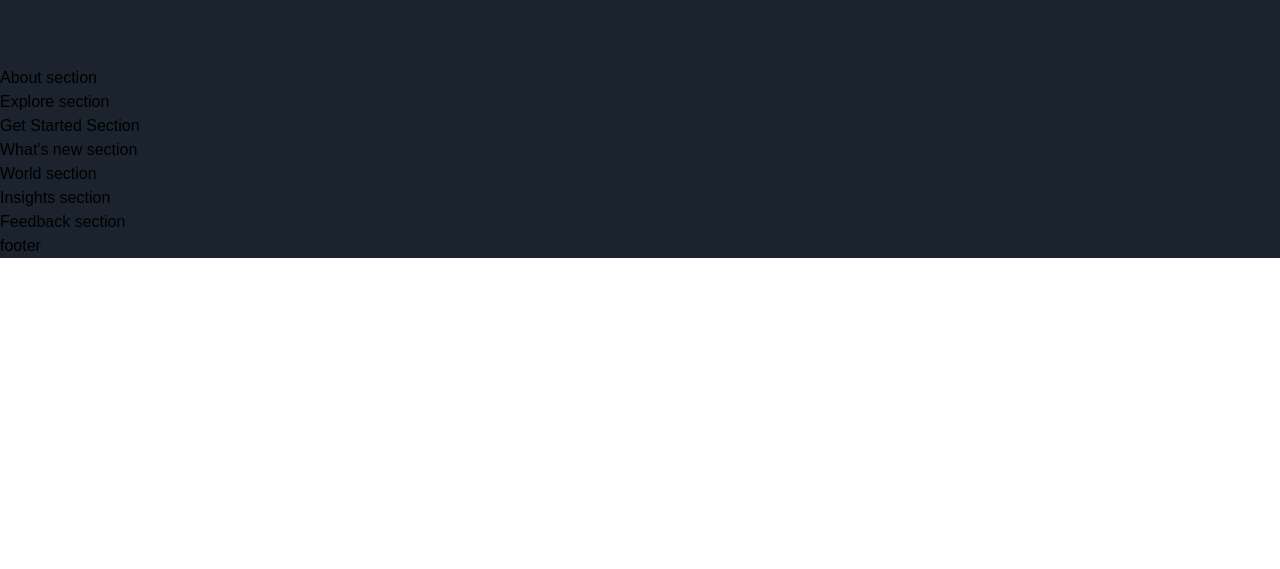
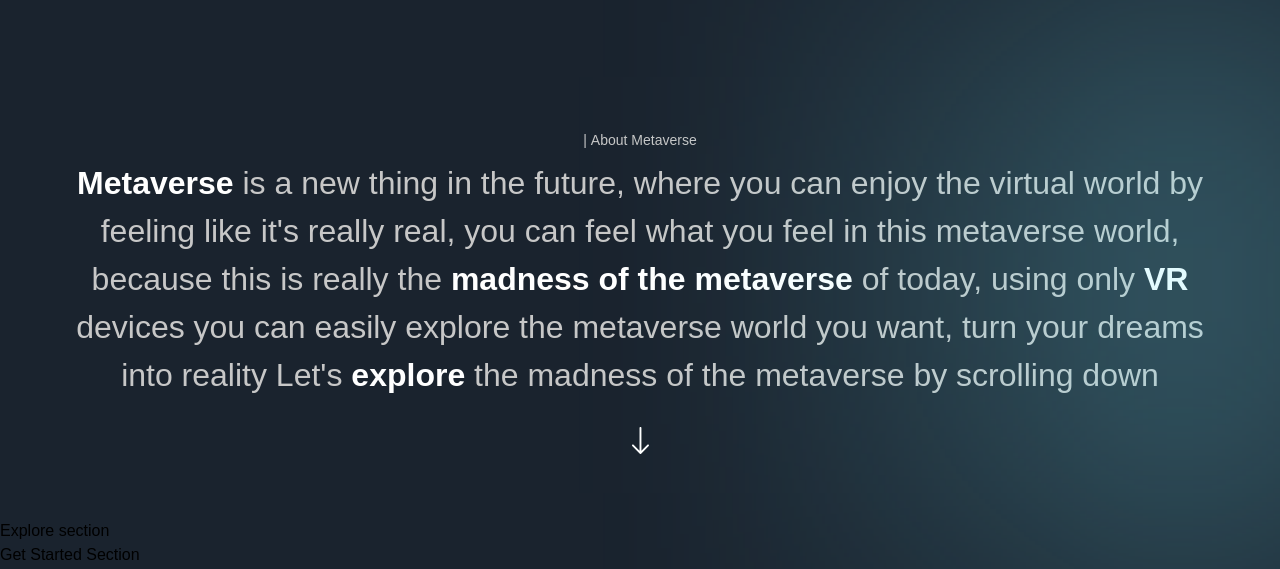
Before and after one commit to travistn/metaverse_nextjs, a Next.js app: page / in a window 1280 px wide. Shown: the part 1038-1607 px from the top of the page. Before the commit the page ends 1296 px from the top, so only its background shows below. Built offline with nearby package versions, Linux system fonts and the light colour scheme; a web font is replaced by a local one.

Commit message:
Added about section

```diff
--- a/sections/About.jsx
+++ b/sections/About.jsx
@@ -1,8 +1,40 @@
 'use client';
 
+import { motion } from 'framer-motion';
+import { TypingText } from '../components';
+
+import styles from '../styles';
+import { fadeIn, staggerContainer } from '../utils/motion';
+
 const About = () => (
-  <section>
-    About section
+  <section className={`${styles.paddings} relative z-10`}>
+    <div className='gradient-02 z-0' />
+    <motion.div
+      variants={staggerContainer}
+      initial='hidden'
+      whileInView='show'
+      viewport={{ once: false, amount: 0.25 }}
+      className={`${styles.innerWidth} mx-auto ${styles.flexCenter} flex-col`}>
+      <TypingText title='| About Metaverse' textStyles='text-center' />
+      <motion.p
+        variants={fadeIn('up', 'tween', 0.2, 1)}
+        className='mt-[8px] font-normal sm:text-[32px] text-[20px] text-center text-secondary-white'>
+        <span className='font-extrabold text-white'>Metaverse </span>is a new thing in the future,
+        where you can enjoy the virtual world by feeling like it's really real, you can feel what
+        you feel in this metaverse world, because this is really the{' '}
+        <span className='font-extrabold text-white'> madness of the metaverse </span>
+        of today, using only <span className='font-extrabold text-white'> VR </span> devices you can
+        easily explore the metaverse world you want, turn your dreams into reality Let's{' '}
+        <span className='font-extrabold text-white'> explore </span> the madness of the metaverse by
+        scrolling down
+      </motion.p>
+      <motion.img
+        variants={fadeIn('up', 'tween', 0.3, 1)}
+        src='/arrow-down.svg'
+        alt='arrow-down'
+        className='w-[18px] h-[28px] object-contain mt-[28px]'
+      />
+    </motion.div>
   </section>
 );
 
```
